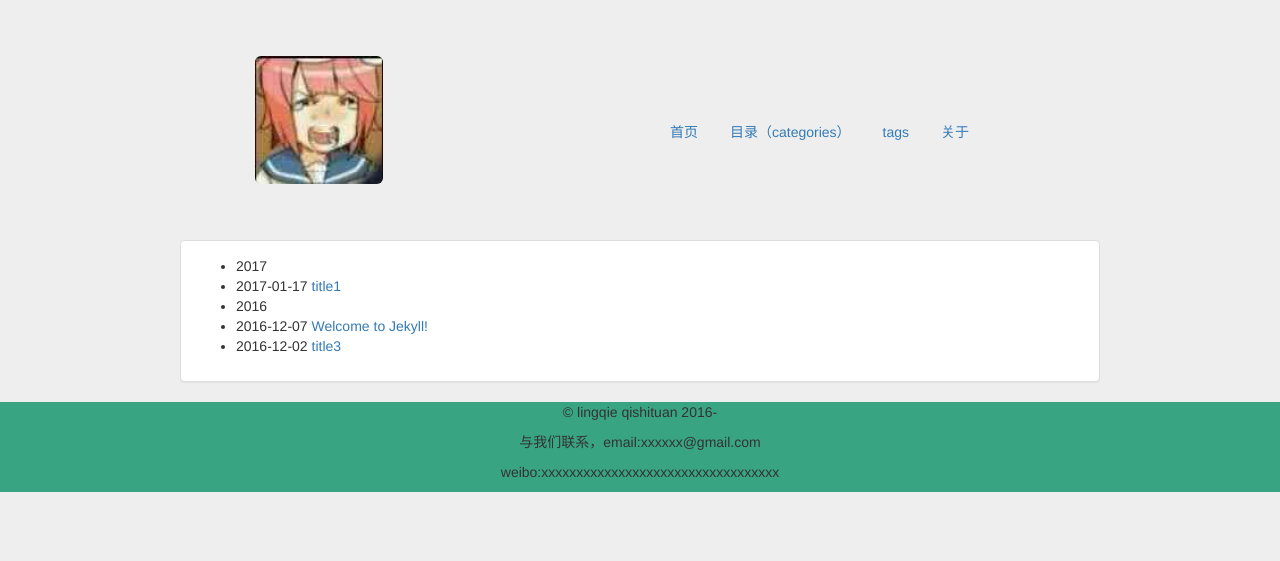
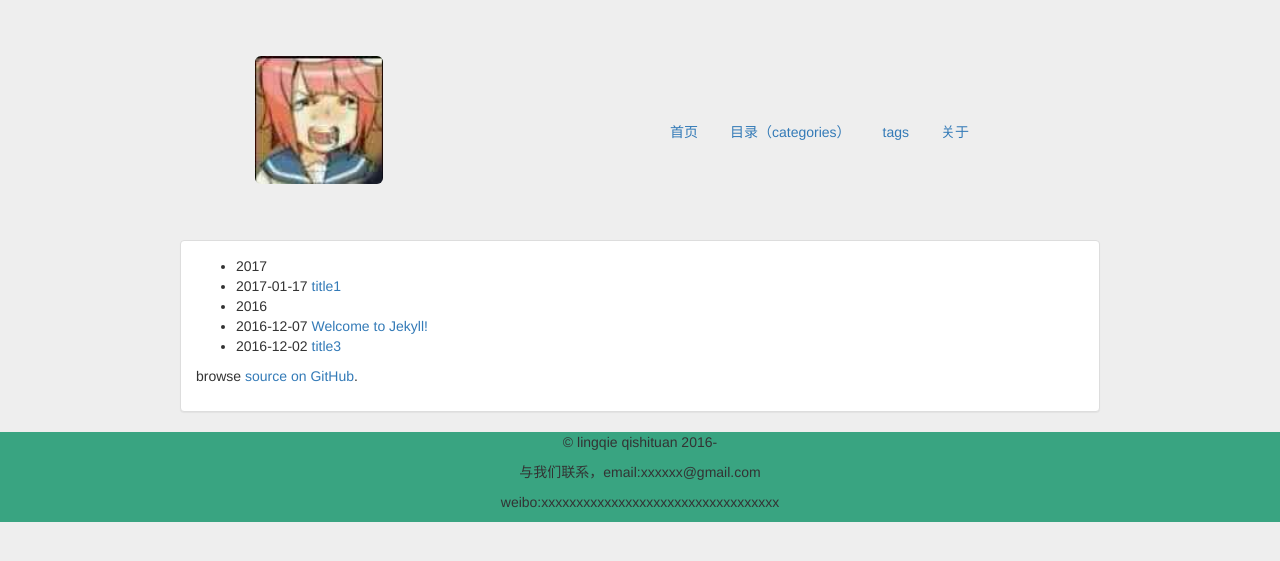
Before and after one commit to lingqie/lingqie.github.io, a Jekyll site: the page built from index.md, in a window 1280 px wide. Shown: the top 561 px of the page. Built offline with Jekyll 4.4.1, drawn with Linux system fonts in a browser that asks for light colours.

Commit message:
add source link

```diff
--- a/_layouts/index.html
+++ b/_layouts/index.html
@@ -19,3 +19,7 @@ layout: default
         </li>
     {% endfor %}
   </ul>
+  <div>
+  <p>browse <a href="https://github.com/{{ site.github_site_repo }}" target="_blank">source on GitHub</a>.</p>
+
+  </div>
```
